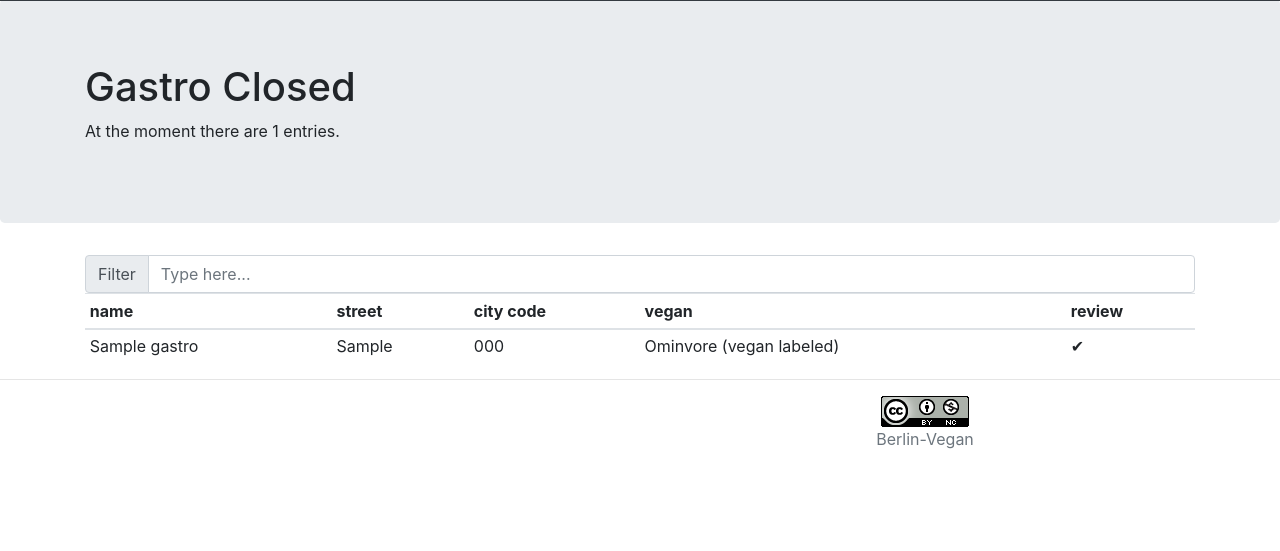
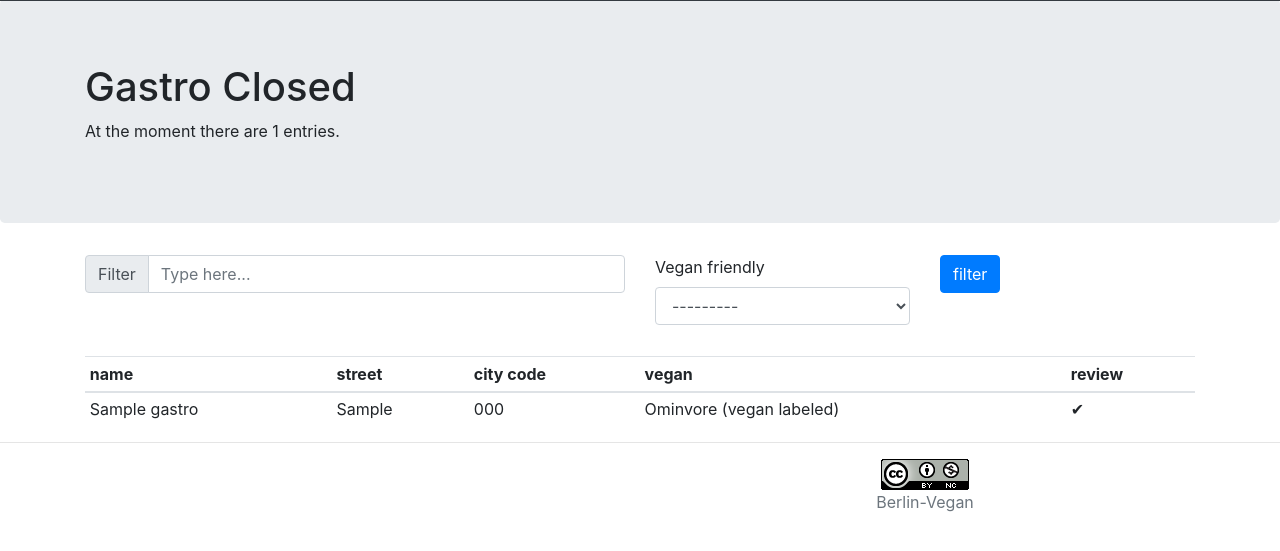
Before and after one commit to Berlin-Vegan/berlin-vegan-data, a Django app: page /gastros-closed/ in a window 1280 px wide. Shown: the part 57-608 px from the top of the page. Run offline with Django 3.2, Linux system fonts and the light colour scheme; a user stored in the database is signed in; tables that the repository leaves empty hold one stand-in row (values such as "Sample post"); some libraries are stand-ins or nearby versions.

Commit message:
Add filter for Gastro list views

```diff
--- /dev/null
+++ b/bvdata/data/filters.py
@@ -0,0 +1,9 @@
+import django_filters
+
+from bvdata.data.models import Gastro
+
+
+class GastroFilter(django_filters.FilterSet):
+    class Meta:
+        model = Gastro
+        fields = ["vegan"]
--- a/bvdata/data/templates/data/dashboard.html
+++ b/bvdata/data/templates/data/dashboard.html
@@ -1,5 +1,5 @@
 {% extends 'data/navbar.html' %}
-{% load i18n staticfiles %}
+{% load i18n staticfiles crispy_forms_tags %}
 {% block content %}
     <div class="jumbotron">
         <div class="container">
@@ -12,13 +12,30 @@
     {% endblock %}
     <!-- Table -->
     <div class="container">
-        <div class="input-group">
-            <div class="input-group-prepend">
-                <span class="input-group-text">Filter</span>
+    <div class="input-group"></div>
+        <div class="row">
+            <div class="col">
+                <div class="input-group">
+                    <div class="input-group-prepend">
+                        <span class="input-group-text">Filter</span>
+                    </div>
+                    <input id="filter" type="text" class="form-control" placeholder="Type here...">
+                </div>
             </div>
-            <input id="filter" type="text" class="form-control" placeholder="Type here...">
+            <div class="col">
+                <form action="" method="get">
+                    <div class="row">
+                        <div class="col">
+                            {{ filter.form.vegan|as_crispy_field }}
+                        </div>
+                        <div class="col">
+                            <input class="btn btn-primary" value="{% trans 'filter' %}" type="submit" />
+                        </div>
+                    </div>
+                </form>
+            </div>
         </div>
-        <table class="table table-hover table-sm">
+        <table class="table table-hover table-sm" style="margin-top: 15px;">
             <thead>
             <tr>
                 <th>{% trans 'name' %}</th>
--- a/bvdata/data/views.py
+++ b/bvdata/data/views.py
@@ -17,7 +17,9 @@ from django.views.generic import (
     UpdateView,
 )
 from django.views.generic.edit import ModelFormMixin
+from django_filters.views import FilterView
 
+from bvdata.data.filters import GastroFilter
 from bvdata.data.forms import (
     DataAuthForm,
     GastroForm,
@@ -46,10 +48,11 @@ class DataAuthView(LoginView):
 
 
 # AuthViews
-class DashboardView(AuthMixin, ListView):
+class DashboardView(AuthMixin, FilterView):
     model = Gastro
     template_name = "data/dashboard.html"
     context_object_name = "gastros"
+    filterset_class = GastroFilter
 
     def get_queryset(self):
         return super(DashboardView, self).get_queryset().open().alphabetical()
@@ -69,7 +72,7 @@ class GastrosClosedView(DashboardView):
     }
 
     def get_queryset(self):
-        return super(ListView, self).get_queryset().closed()
+        return super(FilterView, self).get_queryset().closed()
 
 
 class GastroUpdateView(AuthMixin, UpdateView):
--- a/bvdata/settings/base.py
+++ b/bvdata/settings/base.py
@@ -44,6 +44,7 @@ INSTALLED_APPS = [
     "django.contrib.messages",
     "django.contrib.staticfiles",
     "crispy_forms",
+    "django_filters",
 ]
 
 MIDDLEWARE = [
```
Also changed, not shown: bvdata/data/templates/data/gastro-edit.html (+5 -4 lines), .isort.cfg.
